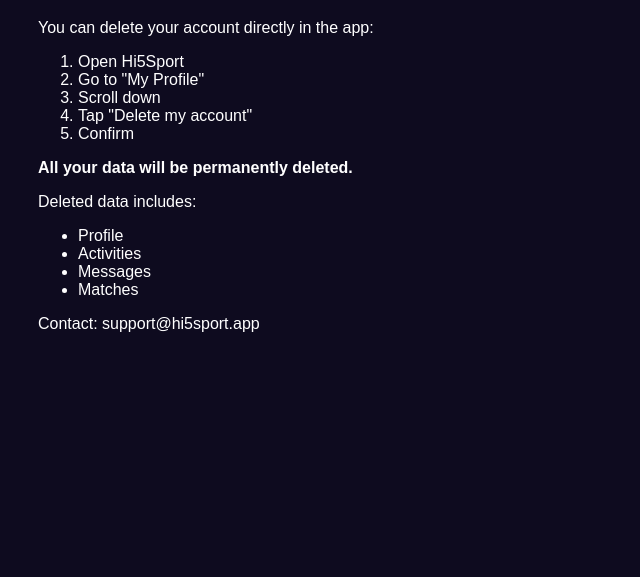
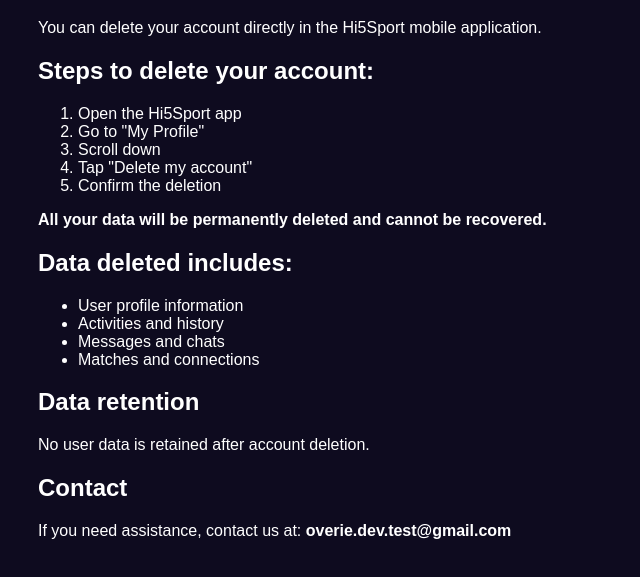
Before and after one commit to overie-dev/hi5sport-privacy-policy, a plain HTML site: page index.html in a window 1280 px wide. Shown: the part 99-676 px from the top of the page, without its empty margins (0-640 px from the left). Drawn offline with Linux system fonts and the light colour scheme.

Commit message:
Update index.html

```diff
--- a/index.html
+++ b/index.html
@@ -8,27 +8,32 @@
 
 <h1>Hi5Sport – Delete Your Account</h1>
 
-<p>You can delete your account directly in the app:</p>
+<p>You can delete your account directly in the Hi5Sport mobile application.</p>
 
+<h2>Steps to delete your account:</h2>
 <ol>
-  <li>Open Hi5Sport</li>
+  <li>Open the Hi5Sport app</li>
   <li>Go to "My Profile"</li>
   <li>Scroll down</li>
   <li>Tap "Delete my account"</li>
-  <li>Confirm</li>
+  <li>Confirm the deletion</li>
 </ol>
 
-<p><strong>All your data will be permanently deleted.</strong></p>
+<p><strong>All your data will be permanently deleted and cannot be recovered.</strong></p>
 
-<p>Deleted data includes:</p>
+<h2>Data deleted includes:</h2>
 <ul>
-  <li>Profile</li>
-  <li>Activities</li>
-  <li>Messages</li>
-  <li>Matches</li>
+  <li>User profile information</li>
+  <li>Activities and history</li>
+  <li>Messages and chats</li>
+  <li>Matches and connections</li>
 </ul>
 
-<p>Contact: support@hi5sport.app</p>
+<h2>Data retention</h2>
+<p>No user data is retained after account deletion.</p>
+
+<h2>Contact</h2>
+<p>If you need assistance, contact us at: <strong>overie.dev.test@gmail.com</strong></p>
 
 </body>
 </html>
```
